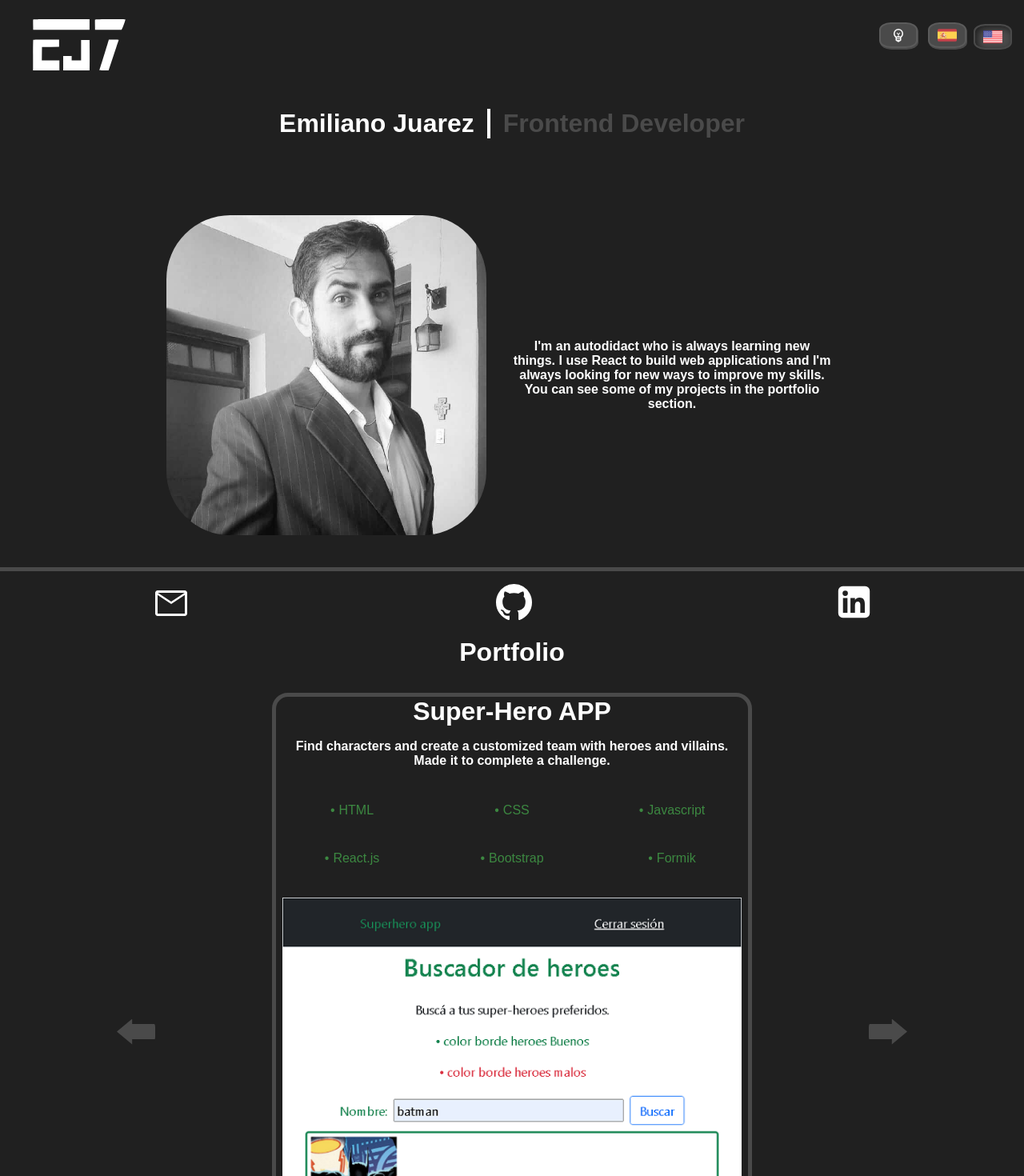
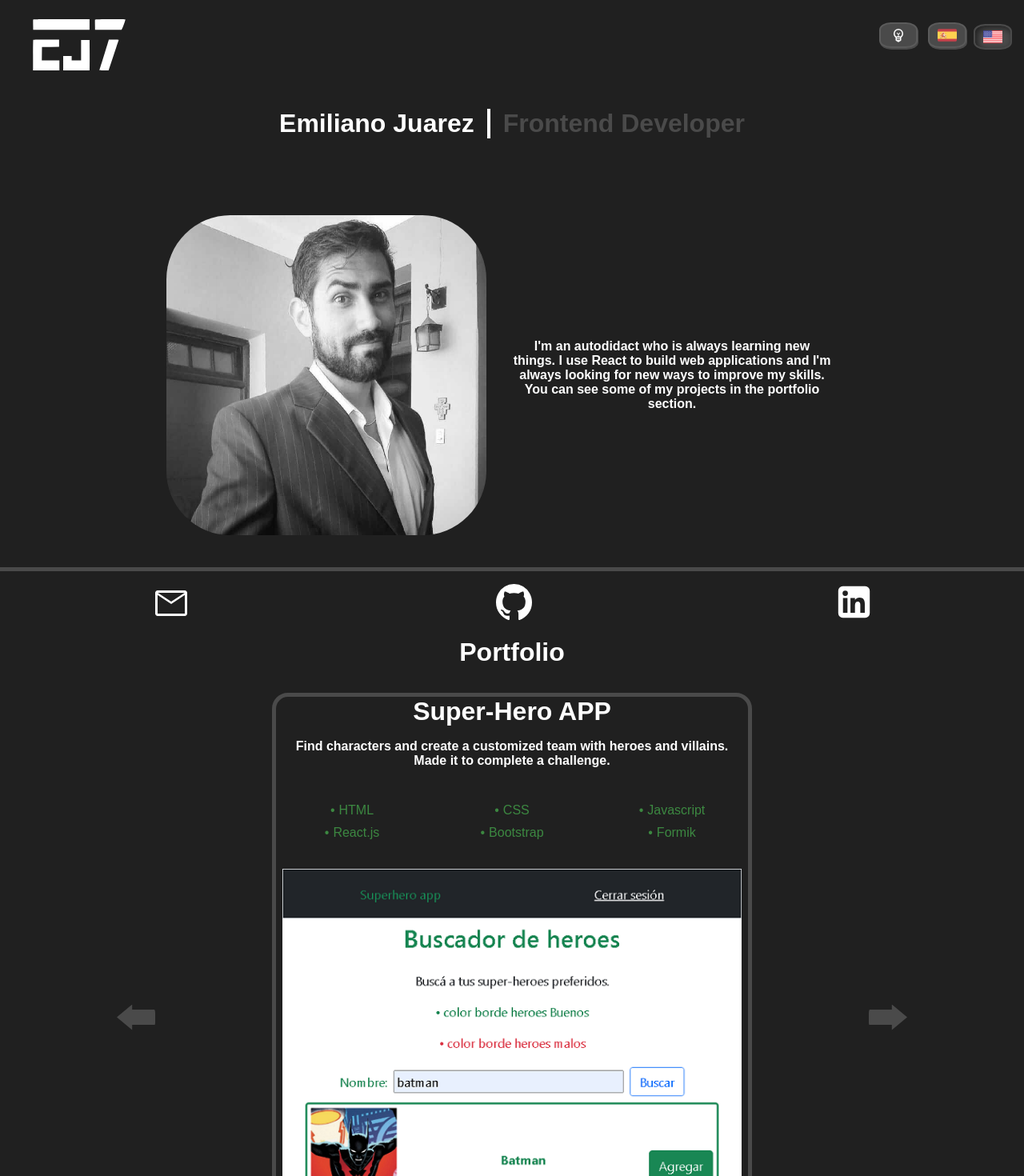
Before and after one commit to emij7/emij7.github.io, a React (Create React App) app: page / in a window 1280 px wide. Shown: the top 1470 px of the page at 80% size. Built offline with nearby package versions, Linux system fonts and the light colour scheme.

Commit message:
fix: projects technologies grid resized

```diff
--- a/src/components/atoms/project/project.styles.js
+++ b/src/components/atoms/project/project.styles.js
@@ -36,6 +36,7 @@ export const StyledProject = styled.div`
 export const StyledGrid = styled.div`
   display: grid;
   grid-template-columns: repeat(3, 1fr);
+  grid-template-rows: repeat(3, 1fr);
   gap: 10px;
   grid-auto-rows: minmax(50px, auto);
   justify-items: center;
```
